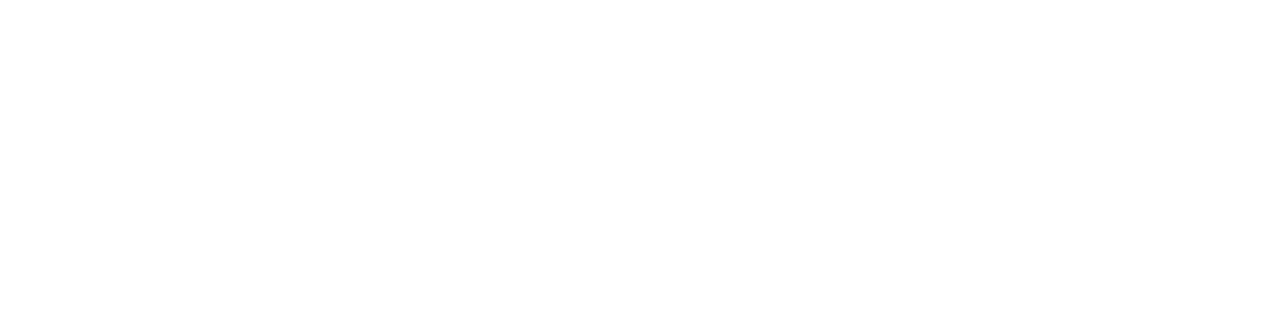
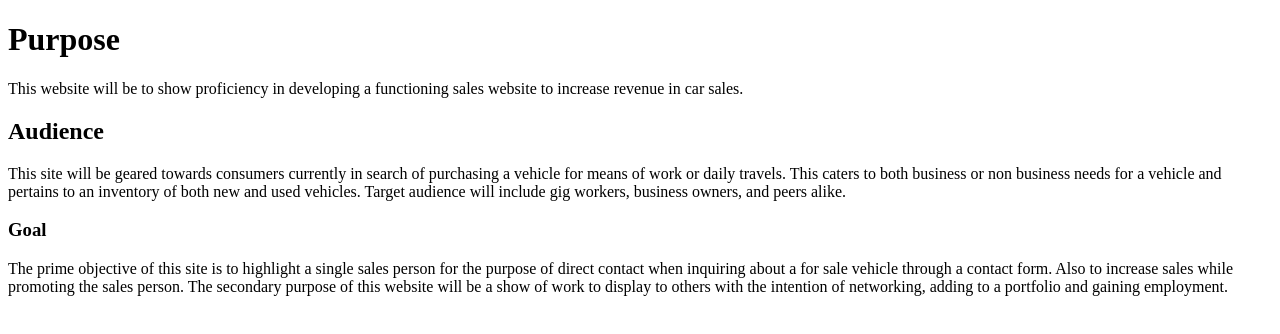
Before and after one commit to jericholee/my-pwp-jericho, a plain HTML site: page public_html/documentation/milestone-1.html in a window 1280 px wide. Drawn offline with Linux system fonts and the light colour scheme.

Commit message:
added, purpose, audience, goal. Checked W3C markup validator (no errors)

```diff
--- a/public_html/documentation/milestone-1.html
+++ b/public_html/documentation/milestone-1.html
@@ -2,12 +2,14 @@
 <html lang="en">
 <head>
 	<meta charset="UTF-8">
-	<meta name="viewport"
-		  content="width=device-width, user-scalable=no, initial-scale=1.0, maximum-scale=1.0, minimum-scale=1.0">
-	<meta http-equiv="X-UA-Compatible" content="ie=edge">
 	<title>Document</title>
 </head>
 <body>
-
+<h1>Purpose</h1>
+		<p>This website will be to show proficiency in developing a functioning sales website to increase revenue in car sales.</p>
+<h2>Audience</h2>
+		<p>This site will be geared towards consumers currently in search of purchasing a vehicle for means of work or daily travels. This caters to both business or non business needs for a vehicle and pertains to an inventory of both new and used vehicles. Target audience will include gig workers, business owners, and peers alike.</p>
+<h3>Goal</h3>
+		<p>The prime objective of this site is to highlight a single sales person for the purpose of direct contact when inquiring about a for sale vehicle through a contact form. Also to increase sales while promoting the sales person. The secondary purpose of this website will be a show of work to display to others with the intention of networking, adding to a portfolio and gaining employment.</p>
 </body>
 </html>
```
